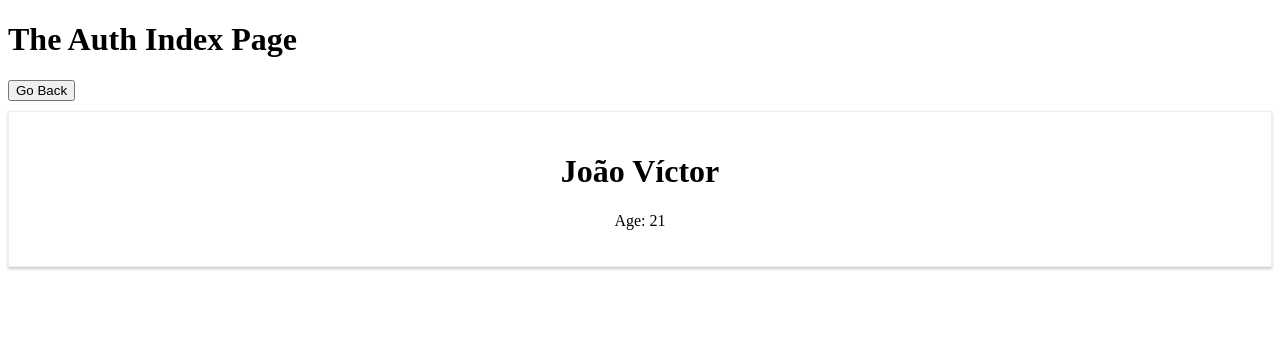
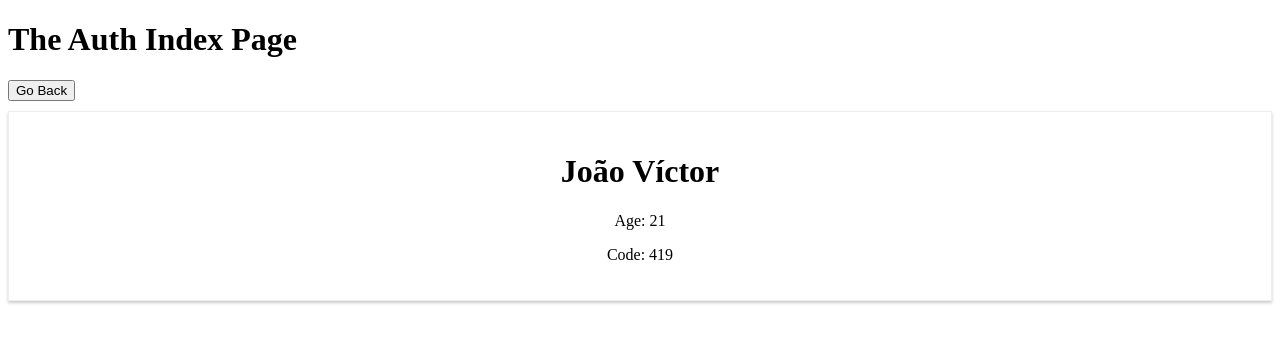
Before and after one commit to jvhti/next-js-basics, a Next.js app: page /auth in a window 1280 px wide. Shown: the top 342 px of the page. Built offline with nearby package versions, Linux system fonts and the light colour scheme.

Commit message:
Using special lifecycle hook 'getInitialProps' in a functional component

```diff
--- a/components/User.js
+++ b/components/User.js
@@ -5,6 +5,7 @@ const user = (props) => {
       <div>
         <h1>{props.name}</h1>
         <p>Age: {props.age}</p>
+        <p>Code: {props.code}</p>
         <style jsx>{`
           div{
             border: 1px solid #eee;
--- a/pages/auth/index.js
+++ b/pages/auth/index.js
@@ -2,14 +2,16 @@ import React from 'react';
 import Router from "next/router";
 import User from "../../components/User";
 
-const authIndexPage = () => {
+const authIndexPage = (props) => {
   return (
       <div>
         <h1>The Auth Index Page</h1>
         <button onClick={() => Router.push('/')}>Go Back</button>
-        <User name="João Víctor" age="21"/>
+        <User name="João Víctor" age="21" code={props.code}/>
       </div>
   );
 };
 
+authIndexPage.getInitialProps = async () => new Promise(resolve => setTimeout(() => resolve({code: Math.floor(Math.random() * 1000)}), 2500));
+
 export default authIndexPage;
```
